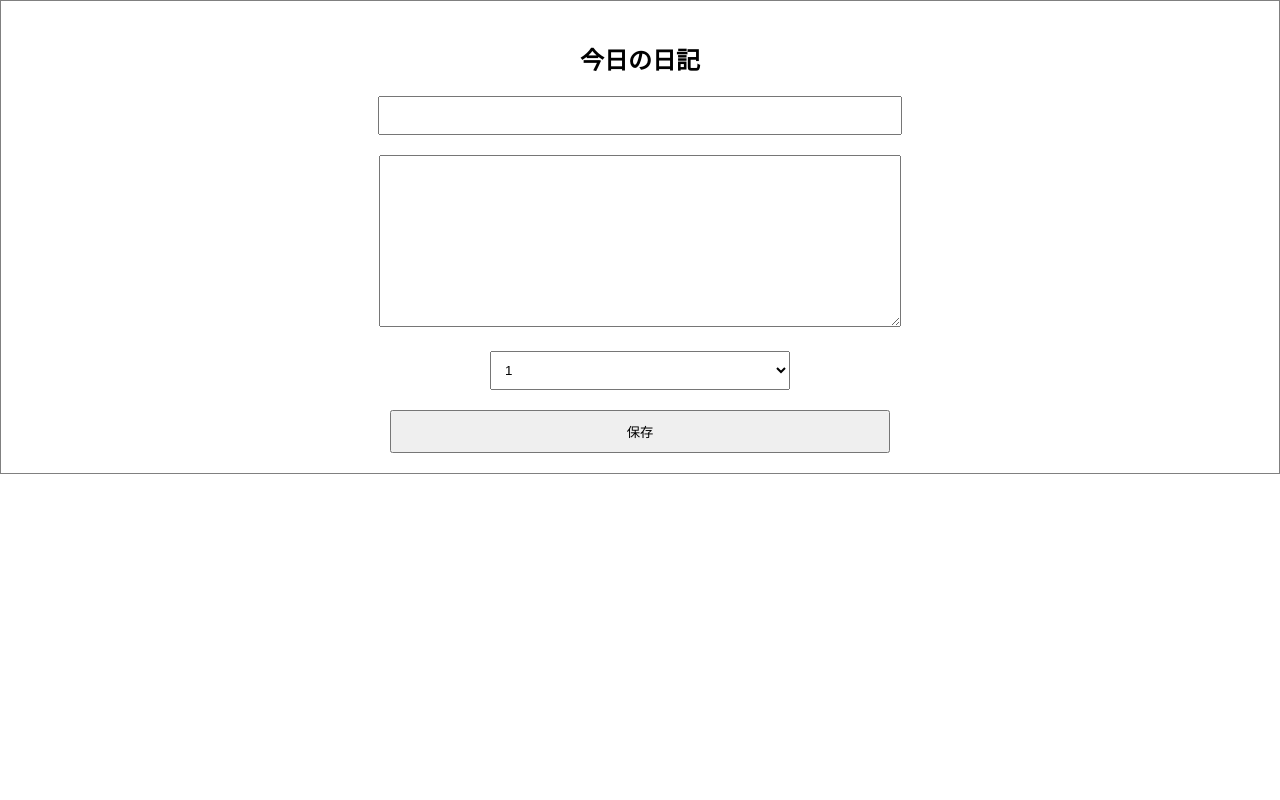
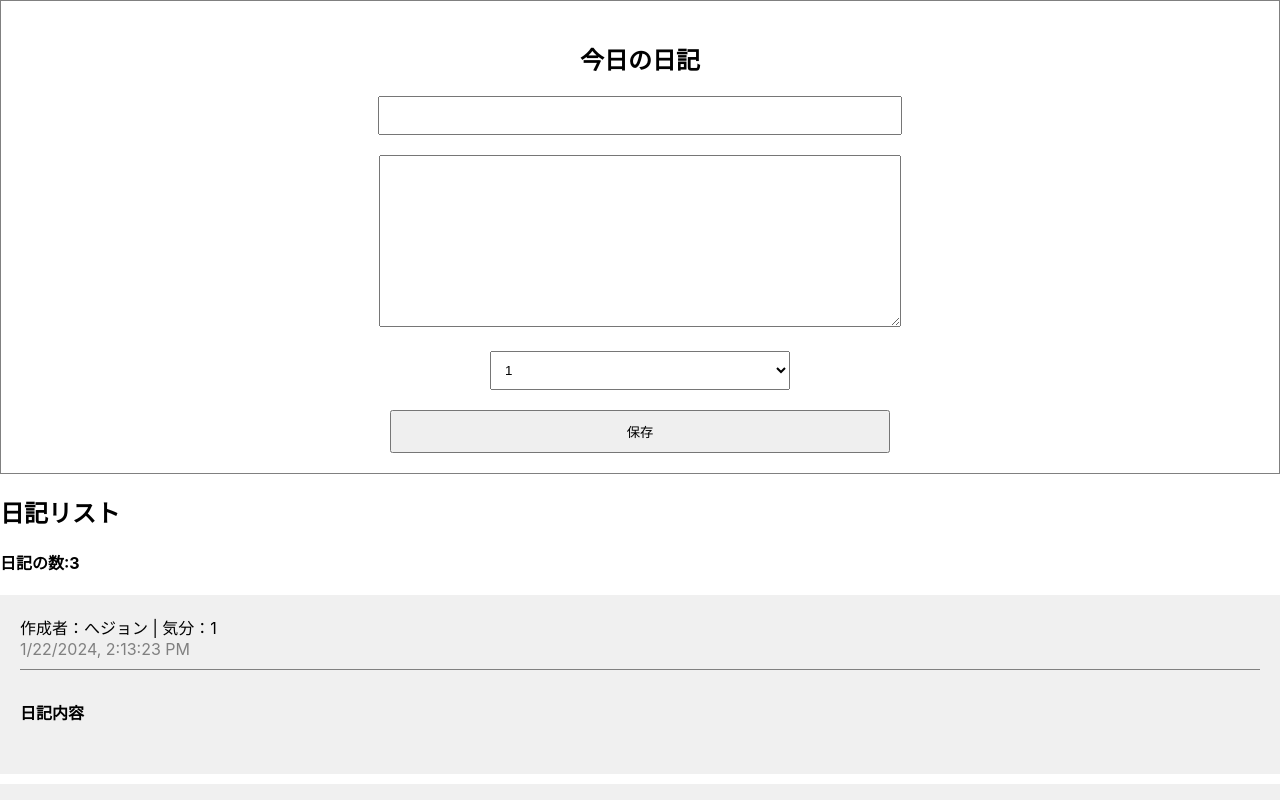
Before and after one commit to haejeong1108/simplediary, a React (Create React App) app: page / in a window 1280 px wide. Shown: the top 800 px of the page. Built offline with nearby package versions, Linux system fonts and the light colour scheme.

Commit message:
DiaryList, DiaryItem追加

```diff
--- a/src/App.css
+++ b/src/App.css
@@ -1,27 +1,61 @@
-.DairyEditor{
+.DiaryEditor{
   border: 1px solid gray;
   text-align: center;
   padding: 20px;
 }
 
-.DairyEditor input, textarea{
+.DiaryEditor input, textarea{
   margin-bottom: 20px;
   width: 500px;
   padding: 10px;
 }
 
-.DairyEditor textarea{
+.DiaryEditor textarea{
   height: 150px;
 }
 
-.DairyEditor select{
+.DiaryEditor select{
   width: 300px;
   padding: 10px;
   margin-bottom: 20px;
 }
 
-.DairyEditor button{
+.DiaryEditor button{
   width: 500px;
   padding: 10px;
   cursor: pointer;
 }
+
+/*  List  */
+.DisryList{
+  border: 1px gray;
+  padding: 20px;
+  margin-top: 20px;
+}
+
+.DisryList h2 {
+  text-align: center;
+}
+
+/*  Item  */
+.DiaryItem{
+  background-color: rgb(240, 240, 240);
+  margin-top: 10px;
+  padding: 20px;
+}
+
+.DiaryItem .info{
+  border-bottom: 1px solid gray;
+  padding-bottom: 10px;
+  margin-bottom: 10px;
+}
+
+.DiaryItem .date {
+  color: gray;
+}
+
+.DiaryItem .content{
+  font-weight: bold;
+  margin-bottom: 30px;
+  margin-top: 30px;
+}
--- a/src/App.js
+++ b/src/App.js
@@ -1,10 +1,36 @@
 import "./App.css";
 import DiaryEditor from "./DiaryEditor";
+import DiaryList from "./DiaryList";
+
+const dummyList = [
+  {
+    id: 1,
+    author: "へジョン",
+    content: "日記内容",
+    emotion: 1,
+    created_date: new Date().getTime(),
+  },
+  {
+    id: 2,
+    author: "友達",
+    content: "日記内容２",
+    emotion: 3,
+    created_date: new Date().getTime(),
+  },
+  {
+    id: 3,
+    author: "ジジ",
+    content: "ニャーニャー",
+    emotion: 5,
+    created_date: new Date().getTime(),
+  },
+];
 
 function App() {
   return (
     <div className="App">
       <DiaryEditor />
+      <DiaryList diaryList={dummyList} />
     </div>
   );
 }
--- a/src/DiaryEditor.js
+++ b/src/DiaryEditor.js
@@ -30,7 +30,7 @@
   };
 
   return (
-    <div className="DairyEditor">
+    <div className="DiaryEditor">
       <h2>今日の日記</h2>
       <div>
         <input
--- /dev/null
+++ b/src/DiaryItem.js
@@ -0,0 +1,16 @@
+const DiaryItem = ({ author, content, created_date, emotion, id }) => {
+  return (
+    <div className="DiaryItem">
+      <div className="info">
+        <span>
+          作成者：{author} | 気分：{emotion}
+        </span>
+        <br />
+        <span className="date">{new Date(created_date).toLocaleString()}</span>
+      </div>
+      <div className="content">{content}</div>
+    </div>
+  );
+};
+
+export default DiaryItem;
--- /dev/null
+++ b/src/DiaryList.js
@@ -0,0 +1,21 @@
+import DiaryItem from "./DiaryItem";
+
+const DiaryList = ({ diaryList }) => {
+  return (
+    <div className="DiaryList">
+      <h2>日記リスト</h2>
+      <h4>日記の数:{diaryList.length}</h4>
+      <div>
+        {diaryList.map((it) => (
+          <DiaryItem key={it.id} {...it} />
+        ))}
+      </div>
+    </div>
+  );
+};
+
+DiaryList.defaultProps = {
+  diaryList: [],
+};
+
+export default DiaryList;
```
